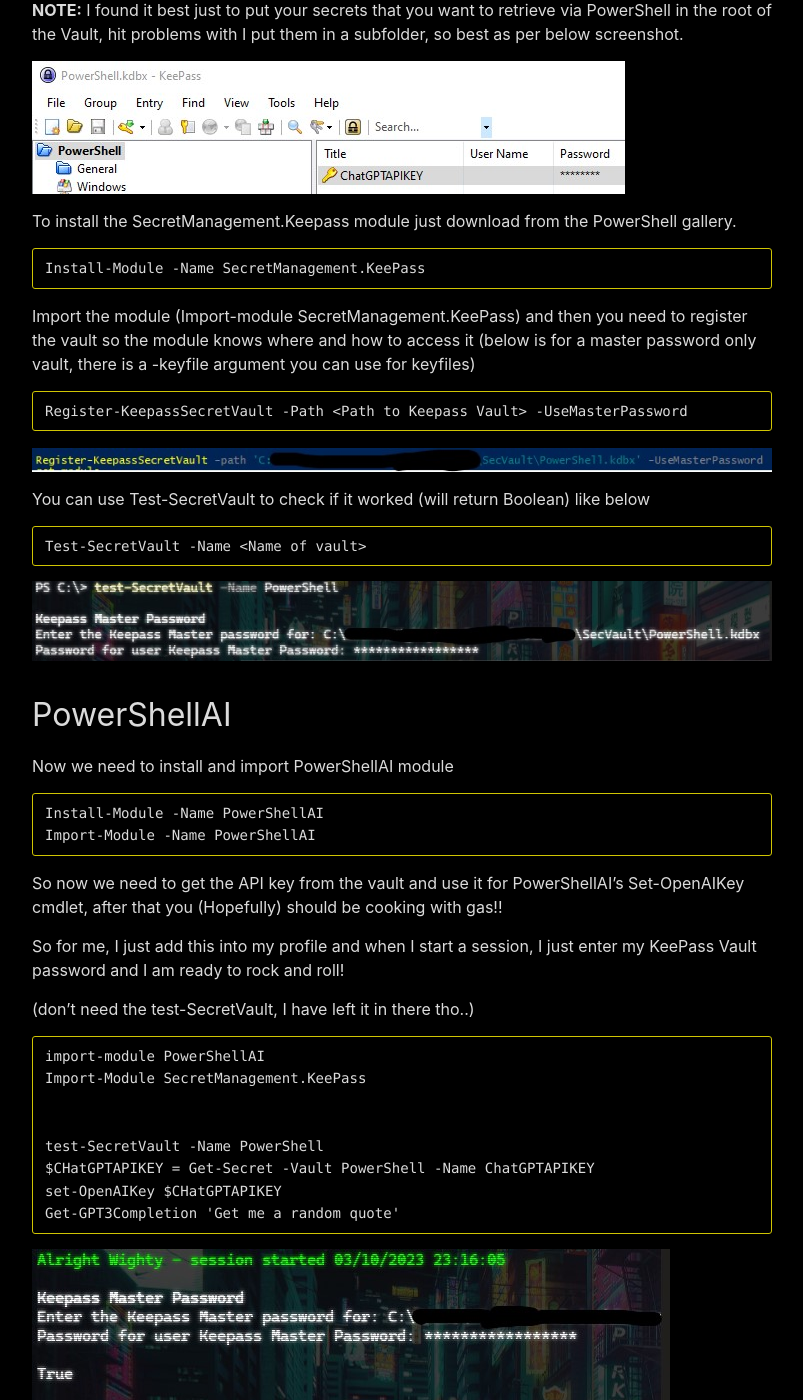
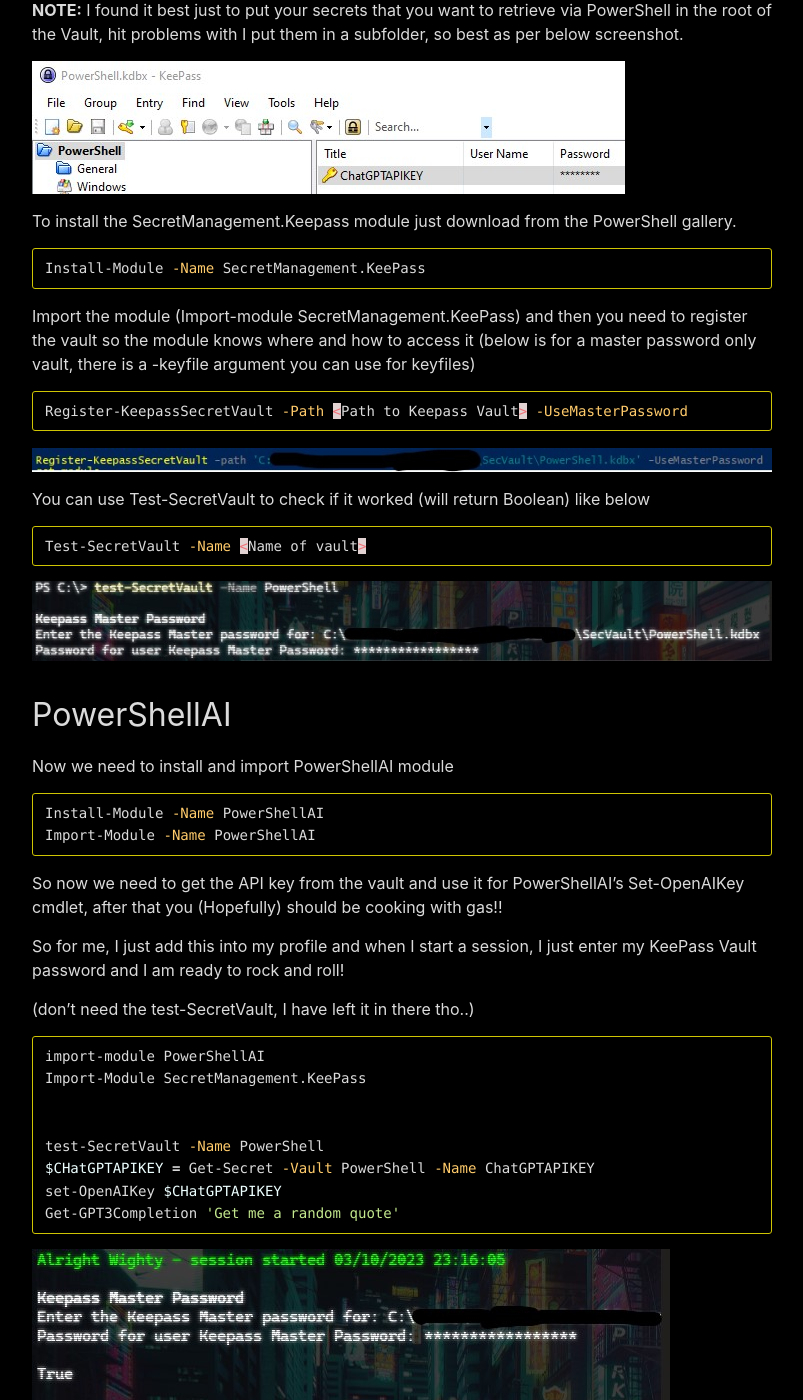
Before and after one commit to PowerShellYoungTeam/PowerShellYoungTeam.github.io, a Jekyll site: the page built from _posts/2023-05-08-PowerShell-Profiles-KeePass-and-PowerShellAI.md, in a window 1280 px wide and 1400 px high, scrolled down 1458 px. Shown: the whole window, without its empty margins (238-1041 px from the left). Built offline with Jekyll 4.4.1, drawn with Linux system fonts in a browser that asks for light colours; our own code applies the rules of GitHub Pages for plain Markdown files.

Commit message:
Update _config.yml
removing kramdown disable lines from _config.yml

```diff
--- a/_config.yml
+++ b/_config.yml
@@ -40,8 +40,8 @@
   collections: true
 
 kramdown:
-  syntax_highlighter_opts:
-    disable: true
+ #syntax_highlighter_opts:
+    #disable: true
 
 plugins:
   - jekyll-feed
```
